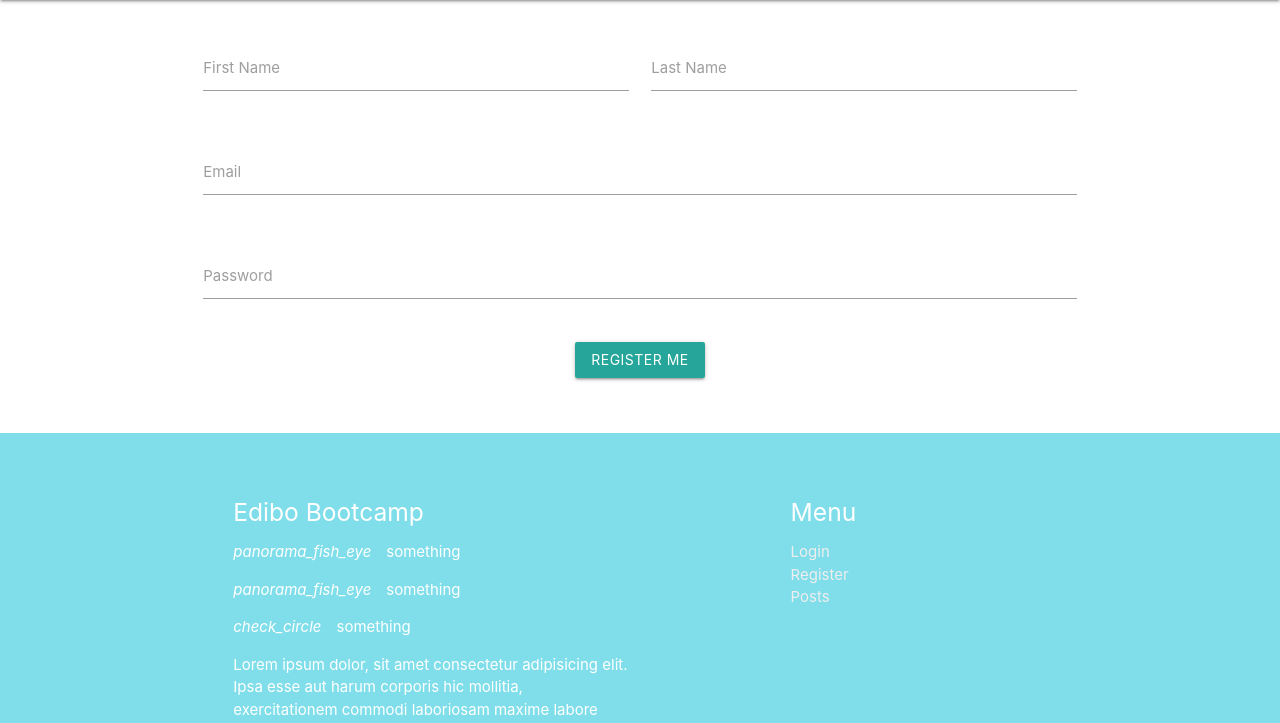
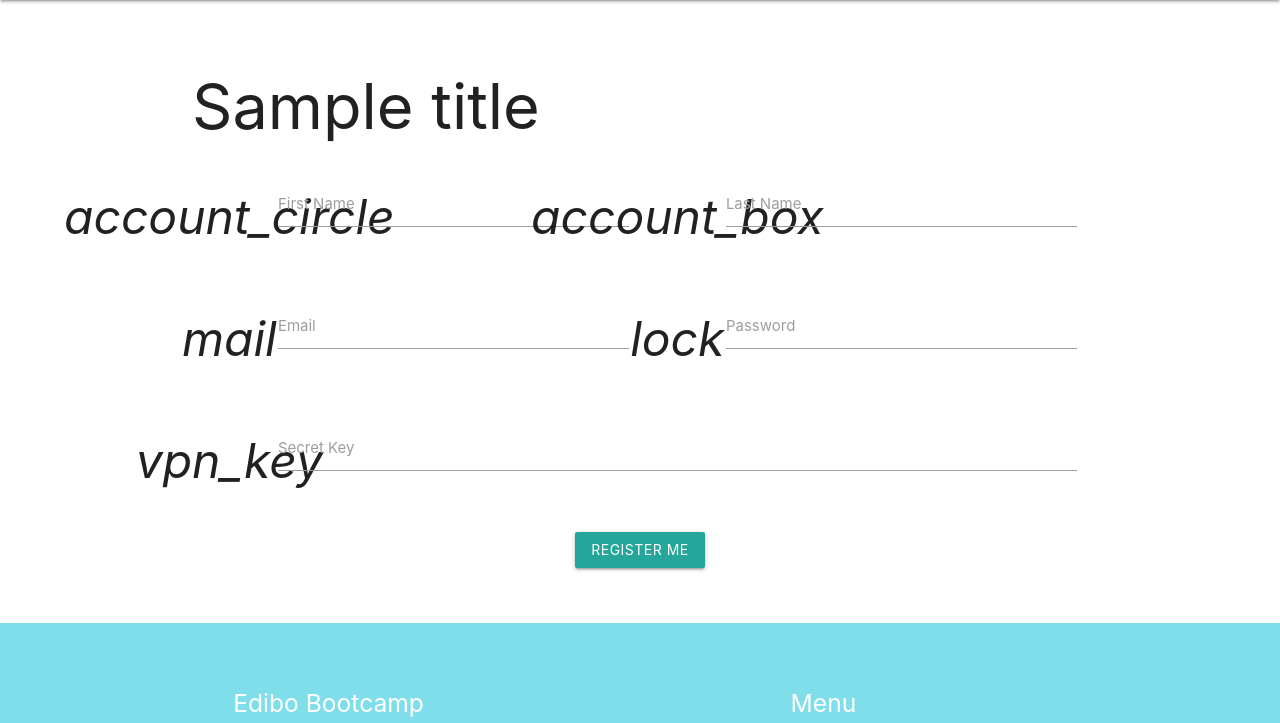
Before and after one commit to dpaniq/edibo_site, a Python web app: template app/templates/register.html in a window 1280 px wide. Shown: the part 64-787 px from the top of the page. Run offline with Jinja, Linux system fonts and the light colour scheme; the template is opened without the code that fills it: most values are stand-ins (such as "Sample title", 1, 10 or a date in 2020).

Commit message:
register

```diff
--- a/app/posts/templates/posts/create_post.html
+++ b/app/posts/templates/posts/create_post.html
@@ -1,4 +1,8 @@
 {% extends 'base.html' %}
+
+{% block title %}
+    <h1>{{ title }}</h1>
+{% endblock %}
 
 {% block content %}
 
@@ -17,7 +21,6 @@
     <div class="row">
         <form class="col s12" method="POST" action="{{ url_for('posts.create_post') }}">
 
-            <input type="hidden" name="csrf_token" value="{{ csrf_token() }}"/>
             <input type="hidden" name="user_id" value="{{ current_user.id }}">
 
             <div class="row">
--- a/app/static/css/style.css
+++ b/app/static/css/style.css
@@ -23,3 +23,14 @@ body {
     display: flex;
     justify-content: center;
 }
+
+.collection-item {
+    text-align: center;
+    color: rgb(214, 60, 60);
+    font-weight: 200;
+}
+
+.material-icons.md-18 { font-size: 18px; }
+.material-icons.md-24 { font-size: 24px; }
+.material-icons.md-36 { font-size: 36px; }
+.material-icons.md-48 { font-size: 48px; }
--- a/app/templates/base.html
+++ b/app/templates/base.html
@@ -18,6 +18,7 @@
         {% include 'navbar.html' %}
 
         <div class="container">
+            {% block title %}{% endblock %}
             {% block content %}{% endblock %}
         </div>
 
--- a/app/templates/register.html
+++ b/app/templates/register.html
@@ -1,4 +1,9 @@
 {% extends 'base.html' %}
+
+{% block title %}
+	<h1>{{ title }}</h1>
+{% endblock %}
+
 
 {% block content %}
 
@@ -17,25 +22,44 @@
 	<div class="row mt-2">
 		<form class="col s12" method="POST" action="{{ url_for('register') }}">
 			<div class="row">
-				<div class="input-field col s6">
+				<div class="input-field col s1 content-center">
+					<i class="material-icons md-48">account_circle</i>
+				</div>
+				<div class="input-field col s5">
 					<input id="first_name" type="text" class="validate", name='first_name'>
 					<label for="first_name">First Name</label>
 				</div>
-				<div class="input-field col s6">
+				<div class="input-field col s1 content-center">
+					<i class="material-icons md-48">account_box</i>
+				</div>
+				<div class="input-field col s5">
 					<input id="last_name" type="text" class="validate", name="last_name">
 					<label for="last_name">Last Name</label>
 				</div>
 			</div>
 			<div class="row">
-				<div class="input-field col s12">
+				<div class="input-field col s1 content-center">
+					<i class="material-icons md-48">mail</i>
+				</div>
+				<div class="input-field col s5">
 					<input id="email" type="email" class="validate" name="email">
 					<label for="email">Email</label>
 				</div>
+				<div class="input-field col s1 content-center">
+					<i class="material-icons md-48">lock</i>
+				</div>
+				<div class="input-field col s5">
+					<input id="password" type="password" class="validate" name="password">
+					<label for="password">Password</label>
+				</div>
 			</div>
 			<div class="row">
-				<div class="input-field col s12">
-					<input id="password" type="password" class="validate" name="password">
-					<label for="password">Password</label>
+				<div class="input-field col s1 content-center">
+					<i class="material-icons md-48">vpn_key</i>
+				</div>
+				<div class="input-field col s11">
+					<input id="secret_key" type="text" class="validate" name="secret_key">
+					<label for="secret_key">Secret Key</label>
 				</div>
 			</div>
 			<div class="row">
--- a/app/templates/security/login_user.html
+++ b/app/templates/security/login_user.html
@@ -1,4 +1,8 @@
 {% extends 'base.html' %}
+
+{% block title %}
+	<h1>{{ title }}</h1>
+{% endblock %}
 
 {% block content %}
 
```
Also changed, not shown: app/models.py (+7 -3 lines), app/posts/blueprint.py (+9 -10 lines), app/routes.py (+5 -5 lines), app/templates/security/register_user.html (deleted, +0 -19 lines), app/app.db, 1 other file. Lines whose indentation alone changed are shown as unchanged.
